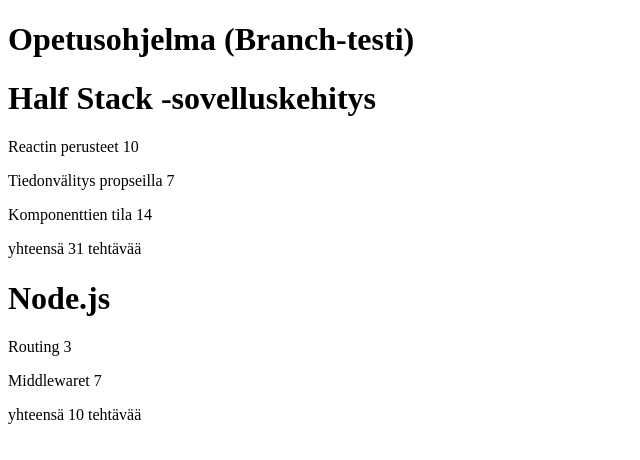
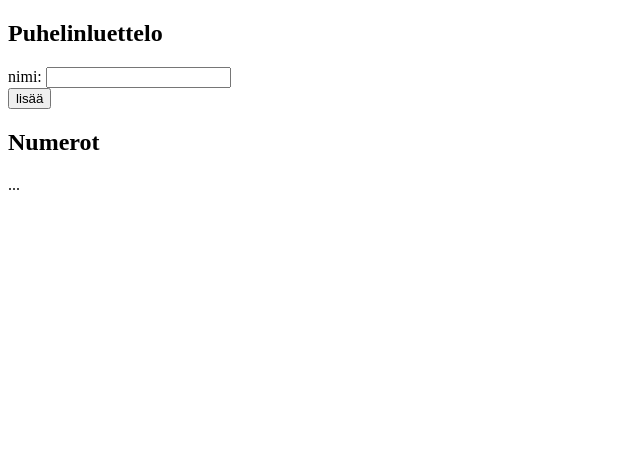
Before and after one commit to JonesTPG/fs-mooc-osa2, a React (Create React App) app: page / in a window 1280 px wide. Shown: the top 460 px of the page, without its empty margins (0-640 px from the left). Built offline with nearby package versions, Linux system fonts and the light colour scheme.

Commit message:
Lähdetään tekemään 2.6.

```diff
--- a/src/App.js
+++ b/src/App.js
@@ -1,64 +1,33 @@
-import React from 'react'
-import Kurssi from './components/Kurssi'
-import Otsikko from './components/Otsikko'
-import Sisalto from './components/Sisalto'
-import Osa from './components/Osa'
+import React from 'react';
 
+class App extends React.Component {
+  constructor(props) {
+    super(props)
+    this.state = {
+      persons: [
+        { name: 'Arto Hellas' }
+      ],
+      newName: ''
+    }
+  }
 
-
-
-
-
-const App = () => {
-
-  const kurssit = [
-    {
-      nimi: 'Half Stack -sovelluskehitys',
-      id: 1,
-      osat: [
-        {
-          nimi: 'Reactin perusteet',
-          tehtavia: 10,
-          id: 1
-        },
-        {
-          nimi: 'Tiedonvälitys propseilla',
-          tehtavia: 7,
-          id: 2
-        },
-        {
-          nimi: 'Komponenttien tila',
-          tehtavia: 14,
-          id: 3
-        }
-      ]
-    },
-    {
-      nimi: 'Node.js',
-      id: 2,
-      osat: [
-        {
-          nimi: 'Routing',
-          tehtavia: 3,
-          id: 1
-        },
-        {
-          nimi: 'Middlewaret',
-          tehtavia: 7,
-          id: 2
-        }
-      ]
-    }
-  ]
-
-
-  return (
-    <div>
-      <h1> Opetusohjelma (Branch-testi) </h1>
-      {kurssit.map(yksiKurssi=><Kurssi key={yksiKurssi.id} kurssi={yksiKurssi}/>)}
-
-    </div>
-  )
+  render() {
+    return (
+      <div>
+        <h2>Puhelinluettelo</h2>
+        <form>
+          <div>
+            nimi: <input />
+          </div>
+          <div>
+            <button type="submit">lisää</button>
+          </div>
+        </form>
+        <h2>Numerot</h2>
+        ...
+      </div>
+    )
+  }
 }
 
 export default App
```
